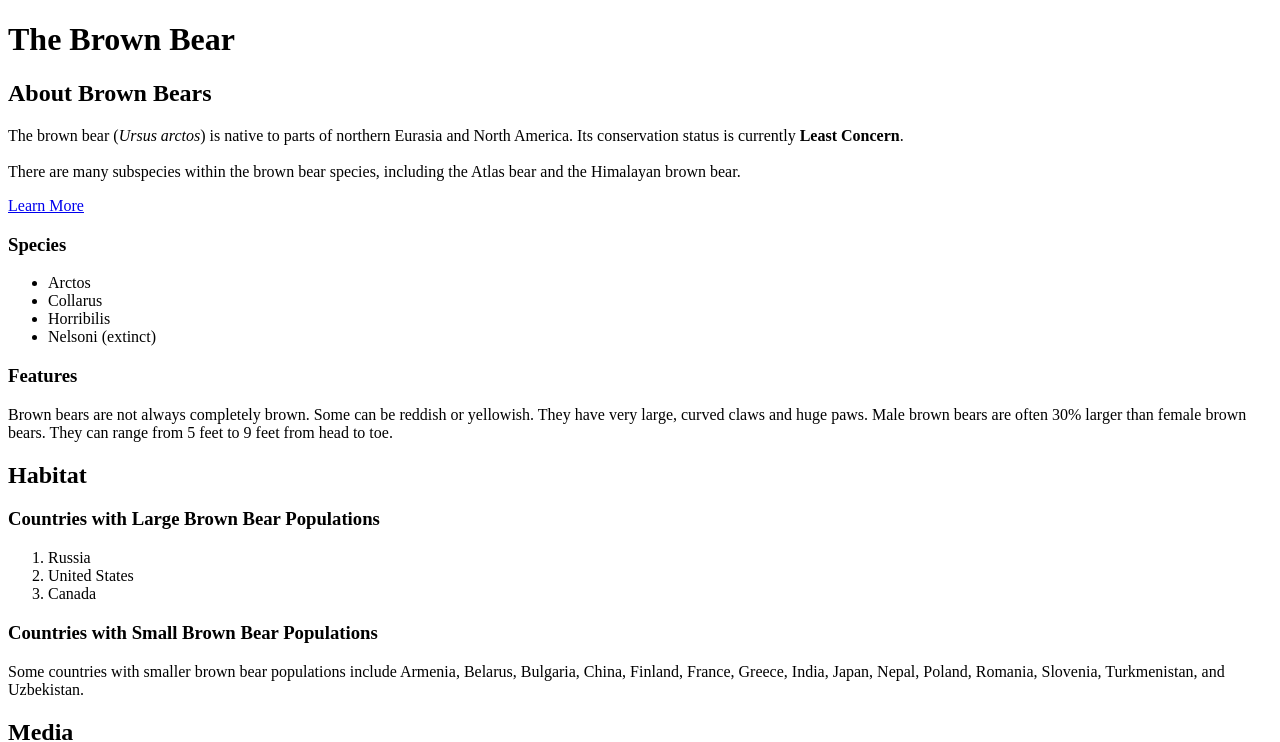
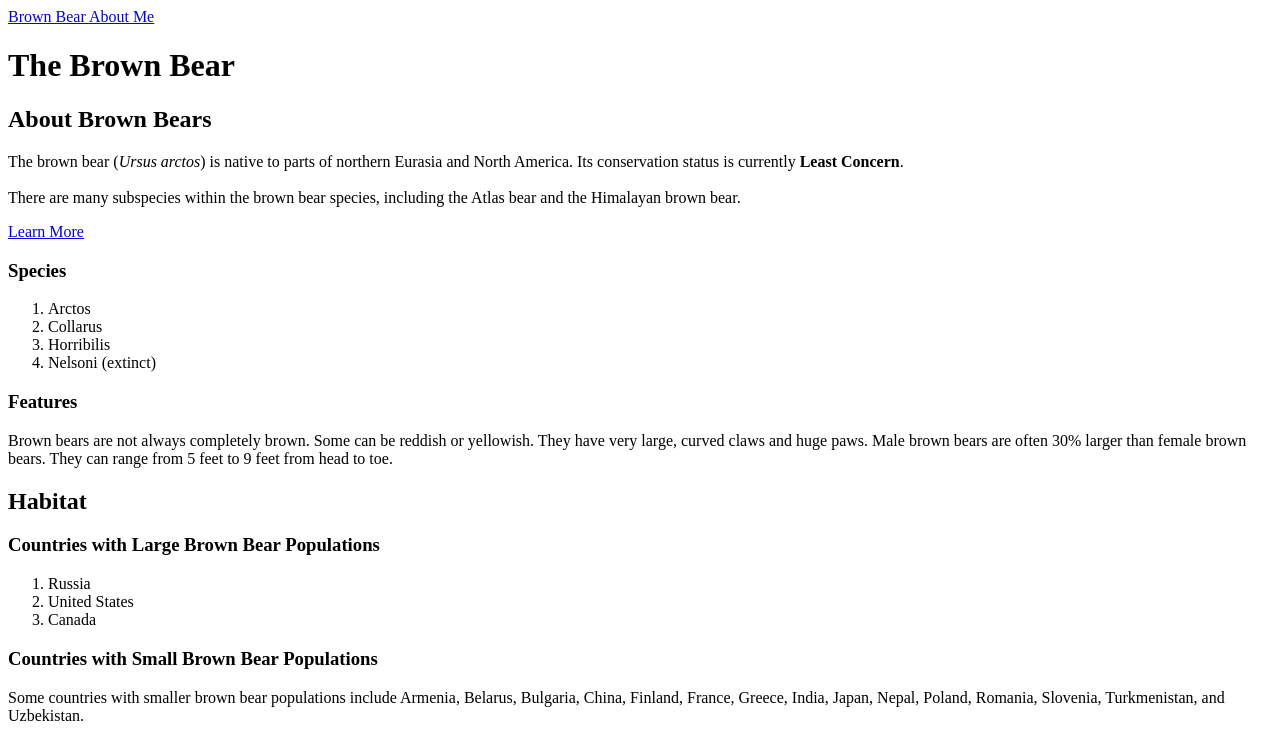
Before and after one commit to Saii/CodeAcademy, a plain HTML site: page index.html in a window 1280 px wide. Shown: the top 742 px of the page. Drawn offline with Linux system fonts and the light colour scheme.

Commit message:
Novas paginas

```diff
--- a/index.html
+++ b/index.html
@@ -4,19 +4,21 @@
 		<title>Brown Bears</title>
 	</head>
   <body>
+    <a href="./index.html" target="_blank"> Brown Bear </a>
+    <a href="./aboutme.html" target="_blank">About Me</a>
     <h1>The Brown Bear</h1>
     <div id="introduction">
       <h2>About Brown Bears</h2>
       <p>The brown bear (<em>Ursus arctos</em>) is native to parts of northern Eurasia and North America. Its conservation status is currently <strong>Least Concern</strong>.<br /><br /> There are many subspecies within the brown bear species, including the
         Atlas bear and the Himalayan brown bear.</p>
- <a href="https://en.wikipedia.org/wiki/Brown_bear"> Learn More</a>
+      <a href="https://en.wikipedia.org/wiki/Brown_bear" target="_blank">Learn More</a>
       <h3>Species</h3>
-          <ul>
+      <ol>
         <li>Arctos</li>
         <li>Collarus</li>
         <li>Horribilis</li>
         <li>Nelsoni (extinct)</li>
-      </ul>
+      </ol>
       <h3>Features</h3>
       <p>Brown bears are not always completely brown. Some can be reddish or yellowish. They have very large, curved claws and huge paws. Male brown bears are often 30% larger than female brown bears. They can range from 5 feet to 9 feet from head to toe.</p>
     </div>
```
